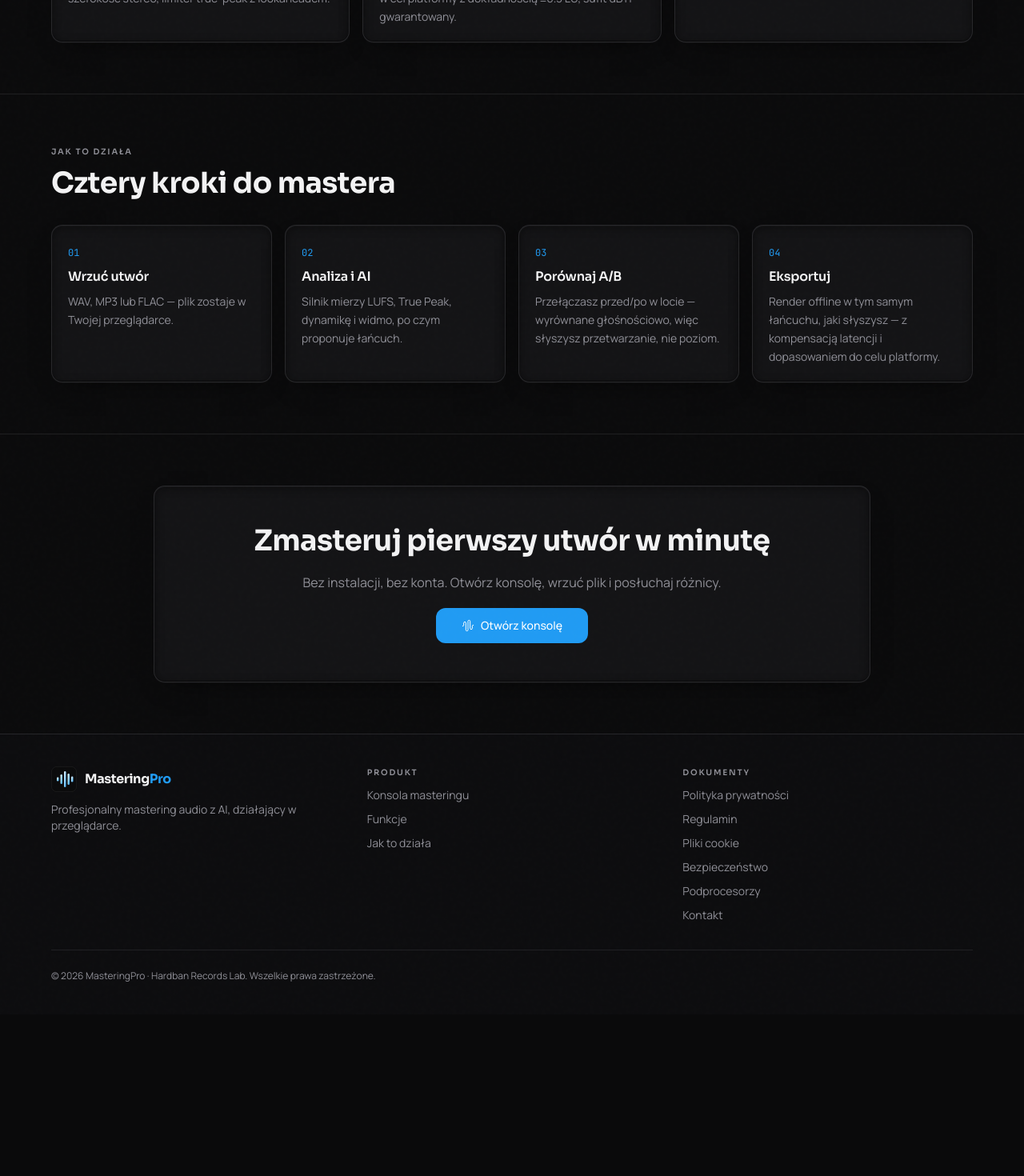
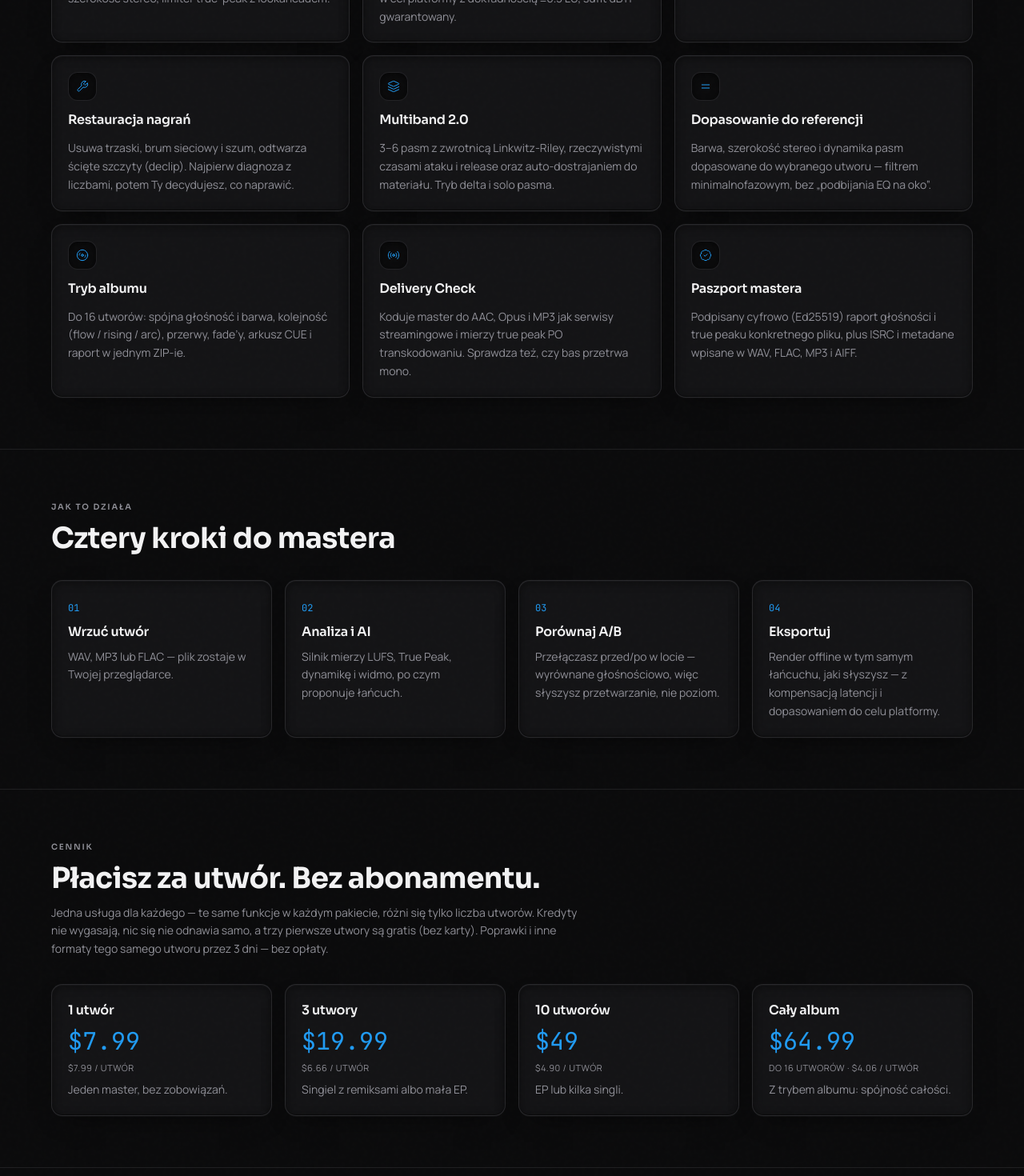
Before and after one commit to HardbanRecordsLab/MasteringPro, a React (Vite) app: page / in a window 1280 px wide. Shown: the part 1180-2650 px from the top of the page at 80% size. Before the commit the page ends 2448 px from the top, so only its background shows below. Built offline with nearby package versions, Linux system fonts and the light colour scheme; no server answers; the HTML template or start-up script is replaced by a standard one.

Commit message:
Landing: new features (restoration, multiband 2.0, reference match, album mode, delivery check, passport) and USD pricing
Co-Authored-By: Claude Sonnet 5.5 <noreply@anthropic.com>

```diff
--- a/src/pages/Landing.tsx
+++ b/src/pages/Landing.tsx
@@ -9,6 +9,12 @@ import {
   MessageSquare,
   ShieldCheck,
   Zap,
+  Wrench,
+  Layers,
+  Disc3,
+  BadgeCheck,
+  Radio,
+  Equal,
 } from 'lucide-react';
 import SiteFooter from '@/components/site/SiteFooter';
 import { BrandMark, Wordmark } from '@/components/Brand';
@@ -45,6 +51,43 @@ const features = [
     title: 'Quick · Smart · Pro',
     desc: 'Jeden klik do gotowego mastera albo pełna kontrola nad każdym pasmem. Tryb wybierasz sam.',
   },
+  {
+    icon: Wrench,
+    title: 'Restauracja nagrań',
+    desc: 'Usuwa trzaski, brum sieciowy i szum, odtwarza ścięte szczyty (declip). Najpierw diagnoza z liczbami, potem Ty decydujesz, co naprawić.',
+  },
+  {
+    icon: Layers,
+    title: 'Multiband 2.0',
+    desc: '3–6 pasm z zwrotnicą Linkwitz-Riley, rzeczywistymi czasami ataku i release oraz auto-dostrajaniem do materiału. Tryb delta i solo pasma.',
+  },
+  {
+    icon: Equal,
+    title: 'Dopasowanie do referencji',
+    desc: 'Barwa, szerokość stereo i dynamika pasm dopasowane do wybranego utworu — filtrem minimalnofazowym, bez „podbijania EQ na oko”.',
+  },
+  {
+    icon: Disc3,
+    title: 'Tryb albumu',
+    desc: 'Do 16 utworów: spójna głośność i barwa, kolejność (flow / rising / arc), przerwy, fade’y, arkusz CUE i raport w jednym ZIP-ie.',
+  },
+  {
+    icon: Radio,
+    title: 'Delivery Check',
+    desc: 'Koduje master do AAC, Opus i MP3 jak serwisy streamingowe i mierzy true peak PO transkodowaniu. Sprawdza też, czy bas przetrwa mono.',
+  },
+  {
+    icon: BadgeCheck,
+    title: 'Paszport mastera',
+    desc: 'Podpisany cyfrowo (Ed25519) raport głośności i true peaku konkretnego pliku, plus ISRC i metadane wpisane w WAV, FLAC, MP3 i AIFF.',
+  },
+];
+
+const packs = [
+  { n: '1 utwór', p: '$7.99', per: '$7.99 / utwór', note: 'Jeden master, bez zobowiązań.' },
+  { n: '3 utwory', p: '$19.99', per: '$6.66 / utwór', note: 'Singiel z remiksami albo mała EP.' },
+  { n: '10 utworów', p: '$49', per: '$4.90 / utwór', note: 'EP lub kilka singli.', hot: true },
+  { n: 'Cały album', p: '$64.99', per: 'do 16 utworów · $4.06 / utwór', note: 'Z trybem albumu: spójność całości.' },
 ];
 
 const steps = [
@@ -58,7 +101,7 @@ const Landing = () => (
   <div className="min-h-screen bg-background noise-texture flex flex-col">
     <Seo
       path="/"
-      description="Studyjny mastering audio z AI, w przeglądarce: metering BS.1770-4, pełny łańcuch DSP (EQ, kompresja multiband, mid/side, saturacja, limiter lookahead) i AI Copilot. Pliki nie opuszczają Twojej przeglądarki."
+      description="Studyjny mastering audio z AI, w przeglądarce: metering BS.1770-4, pełny łańcuch DSP (EQ, kompresja multiband, mid/side, saturacja, limiter lookahead) i AI Copilot, restauracja nagrań, tryb albumu i kontrola dostawy do streamingu. Pliki nie opuszczają Twojej przeglądarki. 3 utwory gratis, potem od $7.99 — bez abonamentu."
     />
     <header className="border-b border-border/80 bg-card/40 backdrop-blur">
       <div className="max-w-6xl mx-auto flex items-center justify-between gap-4 px-4 py-3">
@@ -72,6 +115,12 @@ const Landing = () => (
             className="hidden sm:inline-flex text-xs font-medium text-muted-foreground hover:text-foreground px-3 py-2"
           >
             Funkcje
+          </a>
+          <a
+            href="#pricing"
+            className="hidden sm:inline-flex text-xs font-medium text-muted-foreground hover:text-foreground px-3 py-2"
+          >
+            Cennik
           </a>
           <a
             href="#how"
@@ -106,7 +155,7 @@ const Landing = () => (
             <div className="flex flex-wrap items-center gap-3">
               <Button asChild size="lg" className="gap-2">
                 <Link to="/app">
-                  <Zap className="w-4 h-4" strokeWidth={1.5} /> Zacznij za darmo
+                  <Zap className="w-4 h-4" strokeWidth={1.5} /> Zacznij — 3 utwory gratis
                 </Link>
               </Button>
               <Button asChild size="lg" variant="outline">
@@ -193,6 +242,31 @@ const Landing = () => (
         </div>
       </section>
 
+      {/* Pricing */}
+      <section id="pricing" className="px-4 py-16 border-t border-border/60">
+        <div className="max-w-6xl mx-auto space-y-8">
+          <div className="max-w-2xl space-y-3">
+            <div className="text-section-header">Cennik</div>
+            <h2 className="font-display text-3xl sm:text-4xl font-bold">Płacisz za utwór. Bez abonamentu.</h2>
+            <p className="text-sm text-muted-foreground leading-relaxed">
+              Jedna usługa dla każdego — te same funkcje w każdym pakiecie, różni się tylko liczba utworów.
+              Kredyty nie wygasają, nic się nie odnawia samo, a trzy pierwsze utwory są gratis (bez karty).
+              Poprawki i inne formaty tego samego utworu przez 3 dni — bez opłaty.
+            </p>
+          </div>
+          <div className="grid sm:grid-cols-2 lg:grid-cols-4 gap-4">
+            {packs.map((k) => (
+              <article key={k.n} className={`panel p-5 space-y-2 ${k.hot ? 'ring-1 ring-primary/60' : ''}`}>
+                <h3 className="font-display text-base font-semibold">{k.n}</h3>
+                <div className="font-mono-display text-3xl text-primary">{k.p}</div>
+                <div className="text-[11px] uppercase tracking-wider text-muted-foreground">{k.per}</div>
+                <p className="text-sm text-muted-foreground leading-relaxed">{k.note}</p>
+              </article>
+            ))}
+          </div>
+        </div>
+      </section>
+
       {/* CTA */}
       <section className="px-4 py-16 border-t border-border/60">
         <div className="max-w-4xl mx-auto panel p-8 sm:p-12 text-center space-y-5">
```
